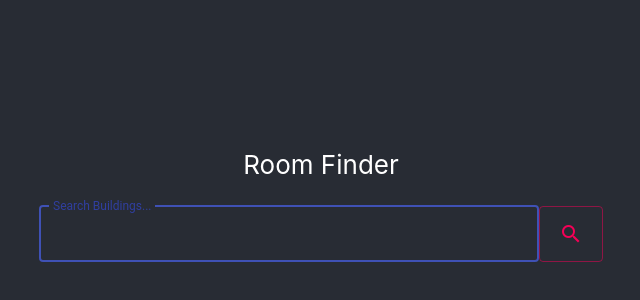
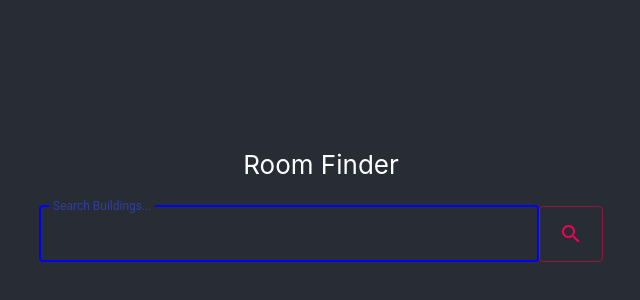
Before and after one commit to uunuub/purdue-navigation, a React (Create React App) app in the folder purdue-navigation-client/: page / in a window 1280 px wide. Shown: the part 208-508 px from the top of the page, without its empty margins (319-959 px from the left). Built offline with nearby package versions, Linux system fonts and the light colour scheme.

Commit message:
finished search ui

```diff
--- a/purdue-navigation-client/src/components/Search.js
+++ b/purdue-navigation-client/src/components/Search.js
@@ -15,7 +15,27 @@ const styles = {
   },
   textField: {
     width: 500,
-  }
+  },
+  cssLabel: {
+    color : 'white'
+  },
+  cssOutlinedInput: {
+    '&$cssFocused $notchedOutline': {
+      borderColor: `blue !important`,
+      color: 'white',
+    }
+  },
+
+  cssFocused: {
+      borderColor: `blue !important`,
+      color: 'white',
+  },
+
+  notchedOutline: {
+    borderWidth: '1px',
+    borderColor: 'white !important'
+  },
+
 };
 
 class Search extends Component {
@@ -42,6 +62,20 @@ class Search extends Component {
               variant="outlined"
               label="Search Buildings..."
               autoFocus
+              InputLabelProps={{
+                classes:{
+                  root: classes.cssLabel,
+                  focused: classes.cssFocused,
+                },
+              }}
+              InputProps={{
+                classes:{
+                  root: classes.cssOutlinedInput,
+                  input: classes.cssLabel,
+                  notchedOutline: classes.notchedOutline,
+                  focused: classes.cssFocused,
+                }
+              }}
             />
             <Button classes={{root: classes.button}} color="secondary" size="small" variant="outlined" >
               <Icon>
```
